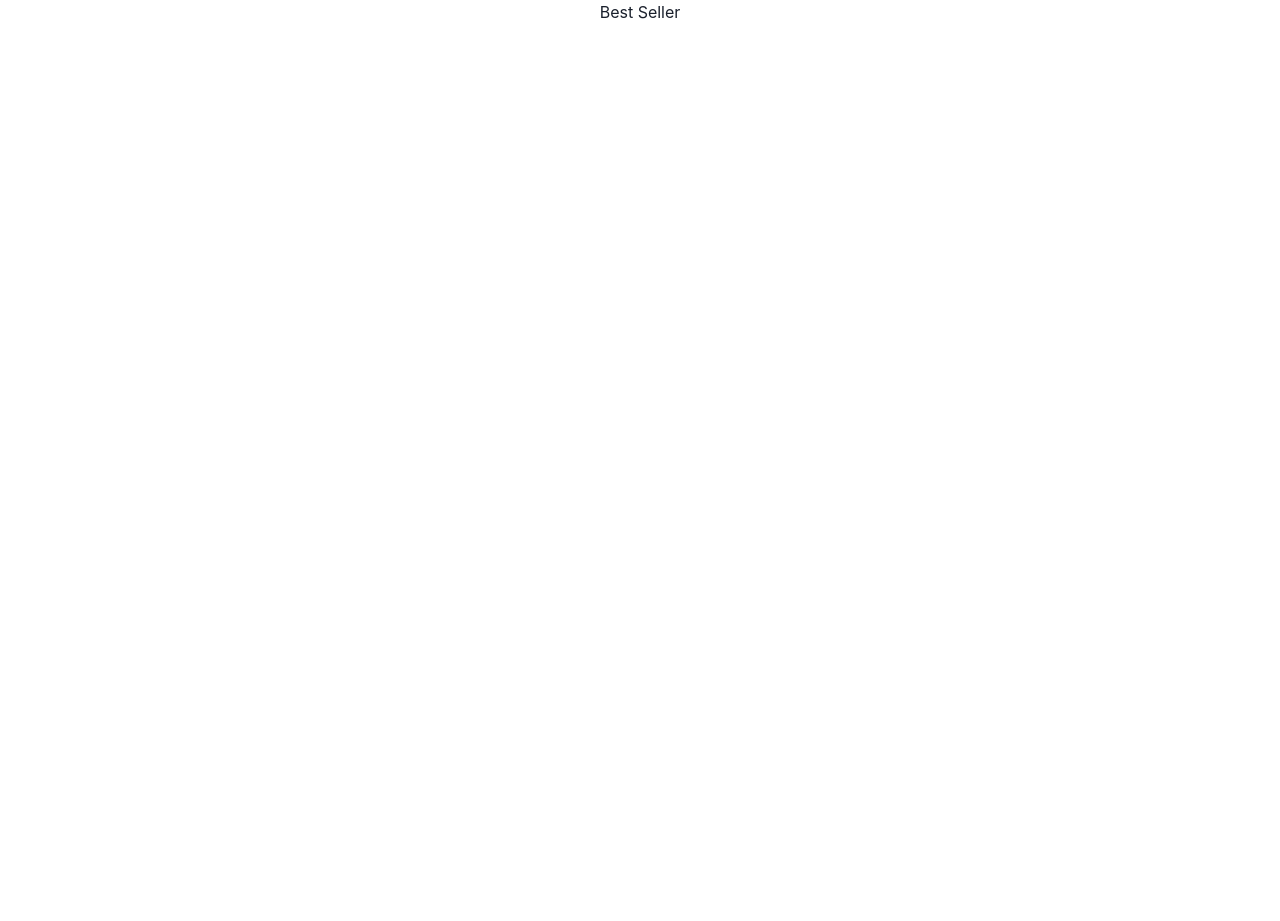
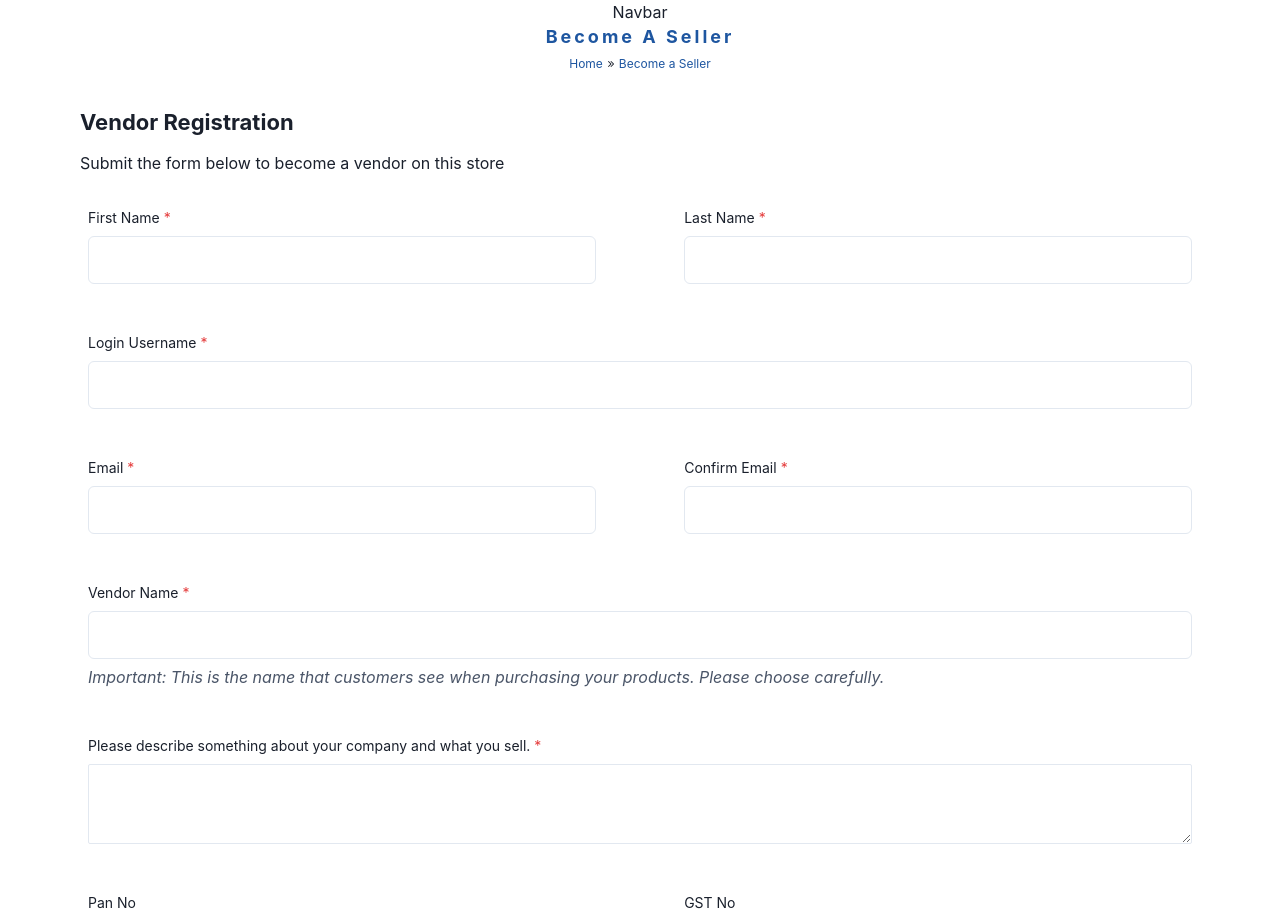
Before and after one commit to sarikasingh30/near-steel-1499, a React (Create React App) app: page /bestseller in a window 1280 px wide. Shown: the top 921 px of the page. Before the commit the page ends 800 px from the top, so only its background shows below. Built offline with nearby package versions, Linux system fonts and the light colour scheme.

Commit message:
Best Seller Page Done

```diff
--- a/package.json
+++ b/package.json
@@ -3,6 +3,7 @@
   "version": "0.1.0",
   "private": true,
   "dependencies": {
+    "@chakra-ui/icons": "^2.0.4",
     "@chakra-ui/react": "^2.2.4",
     "@emotion/react": "^11.9.3",
     "@emotion/styled": "^11.9.3",
--- a/src/Pages/BestSeller.jsx
+++ b/src/Pages/BestSeller.jsx
@@ -1,11 +1,196 @@
-import React from 'react'
-
+import React from "react";
+import Footer from "../Components/Footer";
+import Navbar from "../Components/Navbar";
+import {
+  Box,
+  Container,
+  Flex,
+  Stack,
+  Text,
+  Input,
+  FormControl,
+  FormLabel,
+  FormHelperText,
+  Textarea,
+  Button,
+} from "@chakra-ui/react";
+import { ArrowRightIcon } from "@chakra-ui/icons";
 const BestSeller = () => {
   return (
-    <div>
-      Best Seller
-    </div>
-  )
-}
+    <Box>
+      <Navbar />
+      <Box>
+        <Container maxW="6xl">
+          <Flex direction="column">
+            <Box>
+              <h1
+                style={{
+                  fontSize: "1.125rem",
+                  lineHeight: "26px",
+                  fontWeight: "700",
+                  letterSpacing: "3px",
+                  color: "rgb(30,86,160)",
+                }}
+              >
+                Become A Seller
+              </h1>
+            </Box>
+            <Box>
+              <span
+                height="19px"
+                style={{ color: "rgb(30,86,160)", fontSize: "12px" }}
+              >
+                Home
+              </span>
+              <ArrowRightIcon height="6px" />
+              <span
+                height="19px"
+                style={{ color: "rgb(30,86,160)", fontSize: "12px" }}
+              >
+                Become a Seller
+              </span>
+            </Box>
+          </Flex>
+          <Box mt="8">
+            <Box>
+              <Text textAlign="left" fontWeight="bold" fontSize="22">
+                Vendor Registration
+              </Text>
+              <Text textAlign="left" fontSize="16" mt="3">
+                Submit the form below to become a vendor on this store
+              </Text>
+            </Box>
+            <Box>
+              <Stack direction="column">
+                <Flex
+                  direction="row"
+                  justifyContent="space-between"
+                  mt="6"
+                  padding="2"
+                >
+                  <FormControl width="46%" textAlign="left" isRequired>
+                    <FormLabel fontSize="14px" fontWeight="normal">
+                      First Name
+                    </FormLabel>
+                    <Input type="text" size="lg" />
+                  </FormControl>
+                  <FormControl width="46%" textAlign="left" isRequired>
+                    <FormLabel fontSize="14px" fontWeight="normal">
+                      Last Name
+                    </FormLabel>
+                    <Input type="text" size="lg" />
+                  </FormControl>
+                </Flex>
+                <Flex
+                  direction="row"
+                  justifyContent="space-between"
+                  mt="6"
+                  padding="2"
+                >
+                  <FormControl textAlign="left" isRequired>
+                    <FormLabel fontSize="14px" fontWeight="normal">
+                      Login Username
+                    </FormLabel>
+                    <Input type="text" size="lg" />
+                  </FormControl>
+                </Flex>
+                <Flex
+                  direction="row"
+                  justifyContent="space-between"
+                  mt="6"
+                  padding="2"
+                >
+                  <FormControl width="46%" textAlign="left" isRequired>
+                    <FormLabel fontSize="14px" fontWeight="normal">
+                      Email
+                    </FormLabel>
+                    <Input type="text" size="lg" />
+                  </FormControl>
+                  <FormControl width="46%" textAlign="left" isRequired>
+                    <FormLabel fontSize="14px" fontWeight="normal">
+                      Confirm Email
+                    </FormLabel>
+                    <Input type="text" size="lg" />
+                  </FormControl>
+                </Flex>
+                <Flex
+                  direction="row"
+                  justifyContent="space-between"
+                  mt="6"
+                  padding="2"
+                >
+                  <FormControl textAlign="left" isRequired>
+                    <FormLabel fontSize="14px" fontWeight="normal">
+                      Vendor Name
+                    </FormLabel>
+                    <Input type="text" size="lg" />
+                    <FormHelperText fontSize="16px">
+                      <i>
+                        Important: This is the name that customers see when
+                        purchasing your products. Please choose carefully.
+                      </i>
+                    </FormHelperText>
+                  </FormControl>
+                </Flex>
+                <Flex
+                  direction="row"
+                  justifyContent="space-between"
+                  mt="6"
+                  padding="2"
+                >
+                  <FormControl textAlign="left" isRequired>
+                    <FormLabel fontSize="14px" fontWeight="normal">
+                      Please describe something about your company and what you
+                      sell.
+                    </FormLabel>
+                    <Textarea size="sm" />
+                  </FormControl>
+                </Flex>
+                <Flex
+                  direction="row"
+                  justifyContent="space-between"
+                  mt="6"
+                  padding="2"
+                >
+                  <FormControl width="46%" textAlign="left">
+                    <FormLabel fontSize="14px" fontWeight="normal">
+                      Pan No
+                    </FormLabel>
+                    <Input type="text" size="lg" />
+                  </FormControl>
+                  <FormControl width="46%" textAlign="left">
+                    <FormLabel fontSize="14px" fontWeight="normal">
+                      GST No
+                    </FormLabel>
+                    <Input type="text" size="lg" />
+                  </FormControl>
+                </Flex>
+                <Flex
+                  direction="row"
+                  justifyContent="space-between"
+                  mt="6"
+                  padding="2"
+                >
+                  <FormControl textAlign="left" width="46%">
+                    <FormLabel fontSize="14px" fontWeight="normal">
+                      Contact No
+                    </FormLabel>
+                    <Input type="text" size="lg" />
+                  </FormControl>
+                </Flex>
+              </Stack>
+            </Box>
+            <Box mt="6">
+              <Button bg="rgb(255,206,97)" color="white" fontSize="16px" size="lg"_hover={{ bg: 'rgb(250, 186, 45)' }}>
+                Register
+              </Button>
+            </Box>
+          </Box>
+        </Container>
+      </Box>
+      <Footer />
+    </Box>
+  );
+};
 
-export default BestSeller
+export default BestSeller;
```
Also changed, not shown: 1 other file (tests, documents, lock files or other folders).
